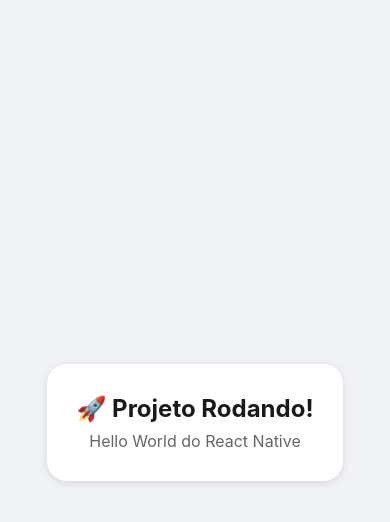
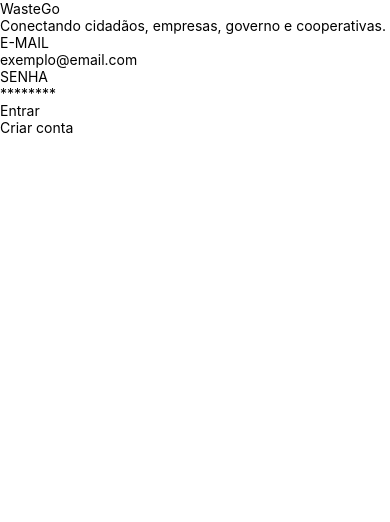
Before and after one commit to Liperasz/mobile-project, a React Native app: screen / in a window 390 px wide. Shown: the top 522 px of the page. Built offline with nearby package versions, Linux system fonts and the light colour scheme.

Commit message:
tentativa falha

```diff
--- a/App.tsx
+++ b/App.tsx
@@ -1,50 +1,15 @@
-import React from "react";
-
-import { SafeAreaView, StatusBar, StyleSheet, Text, View } from 'react-native';
+import { useState } from "react";
+import LoginScreen from "./src/screens/login-screen";
 
 export default function App() {
-    return (
-        <SafeAreaView style={styles.container}>
-            <StatusBar barStyle="dark-content" />
-            <View style={styles.card}>
-                <Text style={styles.title}>🚀 Projeto Rodando!</Text>
-                <Text style={styles.subtitle}>Hello World do React Native</Text>
-            </View>
-        </SafeAreaView>
-    )
+
+    // define se usuário já está logado
+    const [isLoggedIn, setIsLoggedIn] = useState(false);
+
+    // se não está logado, vai pra tela de login
+    if (!isLoggedIn) {
+        return <LoginScreen onLogin={() => setIsLoggedIn(true)}></LoginScreen>;
+    }
+
+    return <LoginScreen onLogin={() => setIsLoggedIn(true)}></LoginScreen>;
 }
-
-const styles = StyleSheet.create({
-
-    container: {
-        flex: 1,
-        backgroundColor: '#f0f2f5',
-        alignItems: 'center',
-        justifyContent: 'center',
-    },
-
-    card: {
-        backgroundColor: '#fff',
-        padding: 30,
-        borderRadius: 20,
-        shadowColor: '#000',
-        shadowOffset: { width: 0, height: 2 },
-        shadowOpacity: 0.1,
-        shadowRadius: 8,
-        elevation: 5,
-        alignItems: 'center',
-    },
-
-    title: {
-        fontSize: 24,
-        fontWeight: 'bold',
-        color: '#1a1a1a',
-        marginBottom: 8,
-    },
-
-    subtitle: {
-        fontSize: 16,
-        color: '#666',
-    },
-
-});
--- /dev/null
+++ b/src/components/Button.tsx
@@ -0,0 +1,25 @@
+import React from 'react';
+import { Pressable, Text } from 'react-native';
+
+
+interface ButtonProps {
+    label: string;
+    onPress: () => void;
+}
+
+export default function Button ({
+    label,
+    onPress,
+}: ButtonProps) {
+
+    return (
+        <Pressable
+            onPress={onPress}
+        >
+        <Text>
+            {label}
+        </Text>
+        </Pressable>
+    );
+
+}
--- /dev/null
+++ b/src/components/Input.tsx
@@ -0,0 +1,41 @@
+import React from 'react';
+import { Text, TextInput, View } from 'react-native';
+
+interface InputProps {
+    label: string;
+    value: string;
+    // função que aviza se o texto foi alterado
+    onChangeText: (text: string) => void;
+
+    // texto que aparece quando nao tem nada escrito pelo usuario
+    placeholder?: string;
+    // pontinho na senha
+    secureTextEntry?: boolean;
+    // qual teclado vai ser aberto
+    keyboardType?: 'default' | 'email-address' | 'numeric';
+}
+
+export default function Input ({
+    label,
+    value,
+    onChangeText,
+    placeholder,
+    secureTextEntry = false,
+    keyboardType = 'default',
+}: InputProps) {
+
+    return (
+        <View>
+            <Text>
+                {label.toUpperCase()}
+            </Text>
+            <TextInput
+                value = {value}
+                onChangeText={onChangeText}
+                placeholder={placeholder}
+                secureTextEntry={secureTextEntry}
+                keyboardType={keyboardType}
+            />
+        </View>
+    );
+}
--- /dev/null
+++ b/src/screens/login-screen.tsx
@@ -0,0 +1,74 @@
+import React, { useState } from 'react';
+import { Alert, Image, Text, View } from 'react-native';
+import Button from '../components/Button';
+import Input from '../components/Input';
+
+
+interface LoginScreenProps{
+    // o que é executado depois do login
+    onLogin: () => void;
+}
+
+export default function LoginScreen( { onLogin }: LoginScreenProps) {
+
+    // variaveis de email e senha
+    const[email, setEmail] = useState('');
+    const[password, setPassword] = useState('');
+
+    // função que lida com o login (verificando se os campos estão vazios)
+    const handleLogin = () => {
+        if (!email || !password) {
+            Alert.alert('Preencha e-mail e senha!!!');
+            return;
+        }
+        onLogin();
+    };
+
+    return (
+        <View>
+
+            {/* header da página*/}
+            <View>
+                {/* imagem da logo do projeto */}
+                <Image
+                    source={require('../../assets/images/logo.png')}
+                    resizeMode="contain"
+                    />
+                {/* título */}
+                <Text>
+                    WasteGo
+                </Text>
+                {/* subtítulo */}
+                <Text>
+                    Conectando cidadãos, empresas, governo e cooperativas.
+                </Text>
+            </View>
+
+            {/* conteúdo da página */}
+            <View>
+                {/* campos de email e senha */}
+                <Input
+                    label="E-mail"
+                    value={email}
+                    onChangeText={setEmail}
+                    keyboardType="email-address"
+                    placeholder="exemplo@email.com"
+                />
+                <Input
+                    label="Senha"
+                    value={password}
+                    onChangeText={setPassword}
+                    secureTextEntry
+                    placeholder="********"
+                />
+            </View>
+
+            {/* rodapé / footer */}
+            <View>
+                <Button label="Entrar" onPress={handleLogin}></Button>
+                <Button label="Criar conta" onPress={() => {}}></Button>
+            </View>
+
+        </View>
+    );
+}
```
